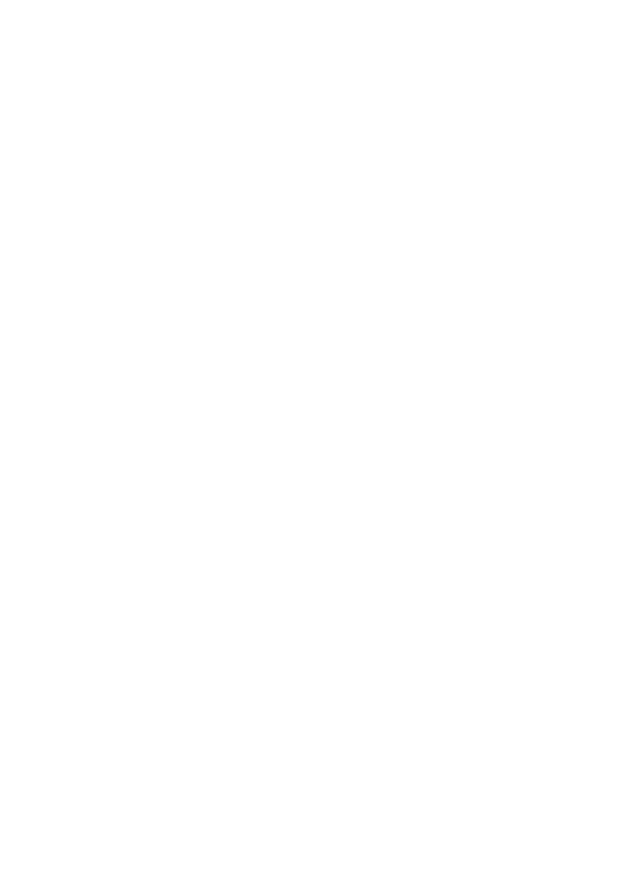
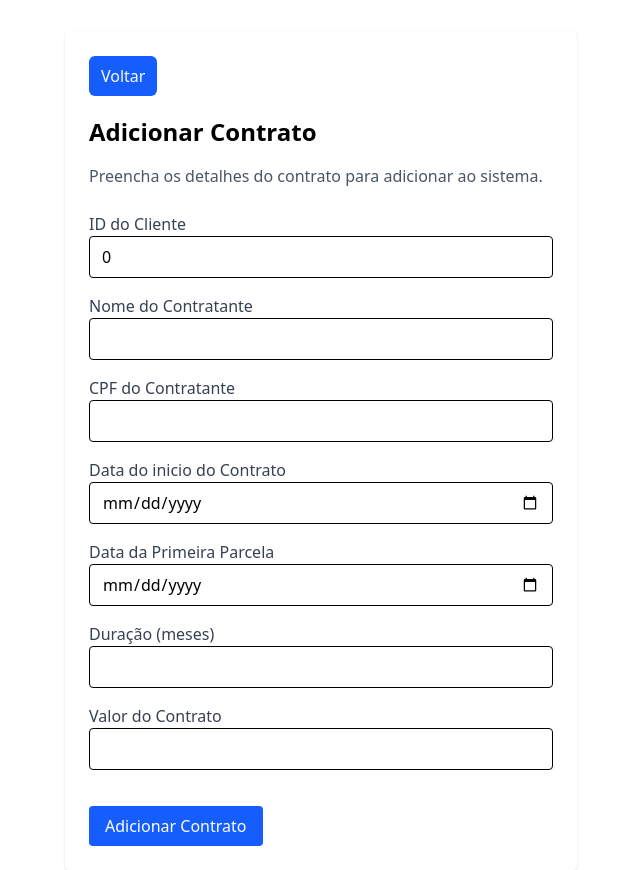
Before and after one commit to gustavocaixetarosa/cobranca-front, an Angular app: page /contratos/novo in a window 1280 px wide. Before the commit this address led to /. Shown: the whole page, without its empty margins (319-959 px from the left). Before the commit the page ends 800 px from the top, so only its background shows below. Built offline with nearby package versions, Linux system fonts and the light colour scheme.

Commit message:
feat: adiciona data da primeira parcela ao formulario de contrato

```diff
--- a/src/app/app.routes.ts
+++ b/src/app/app.routes.ts
@@ -1,6 +1,7 @@
 import { Routes } from '@angular/router';
 import { AdicionarClienteComponent } from './components/adicionar-cliente/adicionar-cliente.component';
 import { HomeComponent } from './components/home/home.component';
+import { AdicionarContratoComponent } from './components/adicionar-contrato/adicionar-contrato.component';
 
 export const routes: Routes = [
   {
@@ -10,5 +11,9 @@ export const routes: Routes = [
   {
     path: 'clientes/novo',
     component: AdicionarClienteComponent
+  },
+  {
+    path: 'contratos/novo',
+    component: AdicionarContratoComponent
   }
 ];
--- /dev/null
+++ b/src/app/components/adicionar-contrato/adicionar-contrato.component.html
@@ -0,0 +1,118 @@
+<div class="max-w-lg mx-auto mt-8 bg-white p-6 rounded shadow">
+  <botao link="/">
+    <span class="text-gray-50">Voltar</span>
+  </botao>
+  <div>
+    <h2 class="mt-5 text-2xl font-bold mb-4">Adicionar Contrato</h2>
+    <p class="text-gray-600 mb-6">Preencha os detalhes do contrato para adicionar ao sistema.</p>
+  </div>
+
+  <form [formGroup]="contratoForm" (ngSubmit)="onSubmit()">
+    <div class="mb-4">
+      <label for="cliente_id" class="block text-gray-700">ID do Cliente</label>
+      <input
+        id="cliente_id"
+        formControlName="cliente_id"
+        type="number"
+        class="w-full border rounded px-3 py-2"
+        [ngClass]="{
+          'border-red-500 focus:border-red-500 focus:ring-red-500': contratoForm.get('cliente_id')?.invalid && (contratoForm.get('cliente_id')?.touched || contratoForm.get('cliente_id')?.dirty)
+        }"
+      />
+    </div>
+    <div class="mb-4">
+      <label for="nome_contratante" class="block text-gray-700">Nome do Contratante</label>
+      <input
+        id="nome_contratante"
+        formControlName="nome_contratante"
+        class="w-full border rounded px-3 py-2"
+        [ngClass]="{
+          'border-red-500 focus:border-red-500 focus:ring-red-500': contratoForm.get('nome_contratante')?.invalid && (contratoForm.get('nome_contratante')?.touched || contratoForm.get('nome_contratante')?.dirty)
+        }"
+      />
+      <div *ngIf="contratoForm.get('nome_contratante')?.invalid && (contratoForm.get('nome_contratante')?.touched || contratoForm.get('nome_contratante')?.dirty)" class="text-xs text-red-600 mt-1">
+        Nome do contratante é obrigatório.
+      </div>
+    </div>
+    <div class="mb-4">
+      <label for="cpf_contratante" class="block text-gray-700">CPF do Contratante</label>
+      <input
+        id="cpf_contratante"
+        formControlName="cpf_contratante"
+        class="w-full border rounded px-3 py-2"
+        [ngClass]="{
+          'border-red-500 focus:border-red-500 focus:ring-red-500': contratoForm.get('cpf_contratante')?.invalid && (contratoForm.get('cpf_contratante')?.touched || contratoForm.get('cpf_contratante')?.dirty)
+        }"
+      />
+      <div *ngIf="contratoForm.get('cpf_contratante')?.invalid && (contratoForm.get('cpf_contratante')?.touched || contratoForm.get('cpf_contratante')?.dirty)" class="text-xs text-red-600 mt-1">
+        CPF do contratante é obrigatório.
+      </div>
+    </div>
+    <div class="mb-4">
+      <label for="dataInicioContrato" class="block text-gray-700">Data do inicio do Contrato</label>
+      <input
+        id="dataInicioContrato"
+        formControlName="dataInicioContrato"
+        type="date"
+        class="w-full border rounded px-3 py-2"
+        [ngClass]="{
+          'border-red-500 focus:border-red-500 focus:ring-red-500': contratoForm.get('data')?.invalid && (contratoForm.get('data')?.touched || contratoForm.get('data')?.dirty)
+        }"
+      />
+      <div *ngIf="contratoForm.get('data')?.invalid && (contratoForm.get('data')?.touched || contratoForm.get('data')?.dirty)" class="text-xs text-red-600 mt-1">
+        Data do inicio contrato é obrigatória.
+      </div>
+    </div>
+    <div class="mb-4">
+      <label for="dataPrimeiraParcela" class="block text-gray-700">Data da Primeira Parcela</label>
+      <input
+        id="dataPrimeiraParcela"
+        formControlName="dataPrimeiraParcela"
+        type="date"
+        class="w-full border rounded px-3 py-2"
+        [ngClass]="{
+          'border-red-500 focus:border-red-500 focus:ring-red-500': contratoForm.get('dataPrimeiraParcela')?.invalid && (contratoForm.get('dataPrimeiraParcela')?.touched || contratoForm.get('dataPrimeiraParcela')?.dirty)
+        }"
+      />
+      <div *ngIf="contratoForm.get('dataPrimeiraParcela')?.invalid && (contratoForm.get('dataPrimeiraParcela')?.touched || contratoForm.get('dataPrimeiraParcela')?.dirty)" class="text-xs text-red-600 mt-1">
+        Data da primeira parcela é obrigatória.
+      </div>
+    </div>
+    <div class="mb-4">
+      <label for="duracao_em_meses" class="block text-gray-700">Duração (meses)</label>
+      <input
+        id="duracao_em_meses"
+        formControlName="duracao_em_meses"
+        type="number"
+        min="1"
+        class="w-full border rounded px-3 py-2"
+        [ngClass]="{
+          'border-red-500 focus:border-red-500 focus:ring-red-500': contratoForm.get('duracao_em_meses')?.invalid && (contratoForm.get('duracao_em_meses')?.touched || contratoForm.get('duracao_em_meses')?.dirty)
+        }"
+      />
+      <div *ngIf="contratoForm.get('duracao_em_meses')?.invalid && (contratoForm.get('duracao_em_meses')?.touched || contratoForm.get('duracao_em_meses')?.dirty)" class="text-xs text-red-600 mt-1">
+        Duração é obrigatória e deve ser maior que 0.
+      </div>
+    </div>
+    <div class="mb-4">
+      <label for="valor_contrato" class="block text-gray-700">Valor do Contrato</label>
+      <input
+        id="valor_contrato"
+        formControlName="valor_contrato"
+        type="number"
+        min="0.01"
+        step="0.01"
+        class="w-full border rounded px-3 py-2"
+        [ngClass]="{
+          'border-red-500 focus:border-red-500 focus:ring-red-500': contratoForm.get('valor_contrato')?.invalid && (contratoForm.get('valor_contrato')?.touched || contratoForm.get('valor_contrato')?.dirty)
+        }"
+      />
+      <div *ngIf="contratoForm.get('valor_contrato')?.invalid && (contratoForm.get('valor_contrato')?.touched || contratoForm.get('valor_contrato')?.dirty)" class="text-xs text-red-600 mt-1">
+        Valor do contrato é obrigatório e deve ser maior que 0.
+      </div>
+    </div>
+    <button type="submit" [disabled]="contratoForm.invalid" class="mt-5 cursor-pointer bg-blue-600 text-white px-4 py-2 rounded hover:bg-blue-700">
+      Adicionar Contrato
+    </button>
+  </form>
+</div>
--- /dev/null
+++ b/src/app/components/adicionar-contrato/adicionar-contrato.component.ts
@@ -0,0 +1,66 @@
+import { Component } from '@angular/core';
+import { FormBuilder, FormGroup, Validators, ReactiveFormsModule } from '@angular/forms';
+import { CommonModule } from '@angular/common';
+import { ActivatedRoute, RouterLink } from '@angular/router';
+import { BotaoComponent } from '../../ui/botao/botao.component';
+import { ContratosService } from '../../services/contratos.service';
+import { error } from 'console';
+
+@Component({
+  selector: 'adicionar-contrato',
+  standalone: true,
+  imports: [
+    CommonModule,
+    ReactiveFormsModule,
+    RouterLink,
+    BotaoComponent
+  ],
+  templateUrl: './adicionar-contrato.component.html',
+  styleUrl: './adicionar-contrato.component.css'
+})
+export class AdicionarContratoComponent {
+  contratoForm: FormGroup;
+  clienteId: number | null = null;
+
+  constructor(
+    private readonly fb: FormBuilder,
+    private readonly route: ActivatedRoute,
+    private readonly contratoService:ContratosService
+  ) {
+    this.clienteId = Number(this.route.snapshot.queryParamMap.get('cliente_id'));
+    this.contratoForm = this.fb.group({
+      cliente_id: [this.clienteId, Validators.required],
+      nome_contratante: ['', Validators.required],
+      cpf_contratante: ['', Validators.required],
+      dataInicioContrato: ['', Validators.required],
+      dataPrimeiraParcela: ['', Validators.required],
+      duracao_em_meses: ['', [Validators.required, Validators.min(1)]],
+      valor_contrato: ['', [Validators.required, Validators.min(0.01)]]
+    });
+    this.contratoForm.get('cliente_id')?.disable();
+  }
+
+  onSubmit() {
+    if (this.contratoForm.valid) {
+      const novoContrato = {
+        "clienteId": this.clienteId,
+        "nomeContratante": this.contratoForm.value.nome_contratante,
+        "cpfContratante": this.contratoForm.value.cpf_contratante,
+        "dataInicioContrato": this.contratoForm.value.dataInicioContrato,
+        "dataPrimeiraParcela": this.contratoForm.value.dataPrimeiraParcela,
+        "duracaoEmMeses": this.contratoForm.value.duracao_em_meses,
+        "valorContrato": this.contratoForm.value.valor_contrato
+      }
+      console.log('Novo contrato:', novoContrato);
+      this.contratoService.adicionarContrato(novoContrato).subscribe({
+        next: () => {
+          console.log('Contrato adicionado com sucesso');
+          this.contratoForm.reset();
+        },
+        error: (error) => {
+          console.error('Erro ao adicionar contrato:', error);
+        }
+      });
+    }
+  }
+}
--- a/src/app/components/lista-contratos/lista-contratos.component.html
+++ b/src/app/components/lista-contratos/lista-contratos.component.html
@@ -27,7 +27,11 @@
         Contratos ({{ contratosCliente.length }})
       </h2>
       <div class="ml-auto flex items-center gap-2">
-        <botao class="justify-center align-top" link="/contratos/novo">
+        <botao
+        class="justify-center align-top"
+        (click)="criarContrato()"
+        onkeydown="if (event.key === 'Enter') { event.preventDefault(); criarContrato(); }"
+        >
           <svg xmlns="http://www.w3.org/2000/svg" class="h-4 w-4" fill="none" viewBox="0 0 24 24" stroke="currentColor">
             <path stroke-linecap="round" stroke-linejoin="round" stroke-width="2" d="M12 4v16m8-8H4" />
           </svg>
--- a/src/app/components/lista-contratos/lista-contratos.component.ts
+++ b/src/app/components/lista-contratos/lista-contratos.component.ts
@@ -4,6 +4,7 @@ import { CommonModule } from '@angular/common';
 import { Contrato } from '../../models/contract.interface';
 import { ContratosService } from '../../services/contratos.service';
 import { BotaoComponent } from '../../ui/botao/botao.component';
+import { Router } from '@angular/router';
 
 @Component({
   selector: 'lista-contratos',
@@ -21,6 +22,8 @@ export class ListaContratosComponent implements OnChanges{
 
   @Output() novoContratoSelecionado = new EventEmitter<Contrato>; // Substitua 'any' pelo tipo de evento que você deseja emitir
 
+  constructor(private router: Router){}
+
   ngOnChanges(changes: SimpleChanges): void {
       this.contratosCliente = this.todosContratos.filter(contrato => contrato.cliente_id === this.cliente?.cliente_id);
   }
@@ -30,4 +33,9 @@ export class ListaContratosComponent implements OnChanges{
     this.novoContratoSelecionado.emit(contract);
   }
 
+  criarContrato(){
+    if (this.cliente) {
+      this.router.navigate(['/contratos/novo'], { queryParams: { cliente_id: this.cliente.cliente_id } });
+    }
+  }
 }
--- a/src/app/services/contratos.service.ts
+++ b/src/app/services/contratos.service.ts
@@ -13,4 +13,8 @@ export class ContratosService {
   getContratos() {
     return this.httpClient.get<Contrato[]>(`${this.apiUrl}/contratos`);
   }
+
+  adicionarContrato(contrato: any){
+    return this.httpClient.post<Contrato>(`${this.apiUrl}/contratos`, contrato);
+  }
 }
```
Also changed, not shown: src/app/components/adicionar-contrato/adicionar-contrato.component.css (added).
